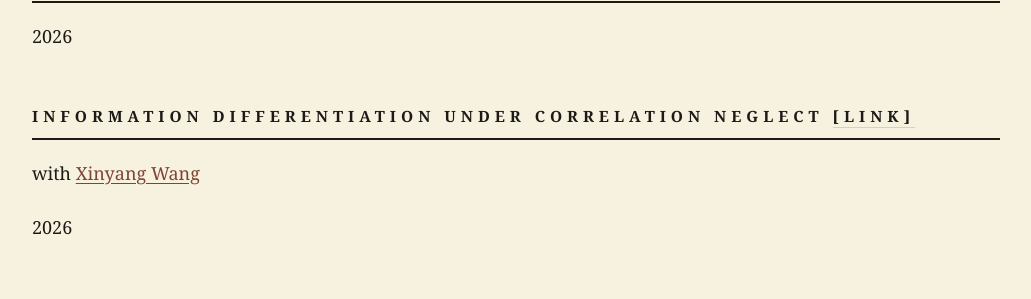
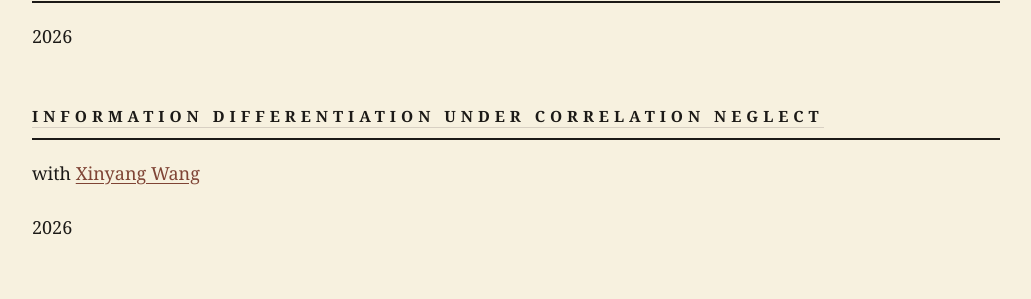
Before and after one commit to InfiniteMu/infinitemu.github.io, a Jekyll site: the page built from _pages/publications.html, in a window 1280 px wide. Shown: the part 766-1065 px from the top of the page, without its empty margins (124-1155 px from the left). Built offline with Jekyll 4.4.1, drawn with Linux system fonts in a browser that asks for light colours.

Commit message:
Link paper title directly to SSRN

```diff
--- a/_includes/archive-single.html
+++ b/_includes/archive-single.html
@@ -27,16 +27,17 @@
     {% endif %}
 
   <h2 class="archive__item-title" itemprop="headline">
-    {% unless post.nolink %}
+    {% if post.ssrnurl %}
+      <a href="{{ post.ssrnurl }}">{{ title }}</a>
+    {% elsif post.nolink %}
+      {{ title }}
+    {% else %}
       {% if post.link %}
         <a href="{{ post.link }}">{{ title }}</a> <a href="{{ base_path }}{{ post.url }}" rel="permalink"><i class="fa fa-link" aria-hidden="true" title="permalink"></i><span class="sr-only">Permalink</span></a>
       {% else %}
         <a href="{{ base_path }}{{ post.url }}" rel="permalink">{{ title }}</a>
       {% endif %}
-    {% else %}
-      {{ title }}
-    {% endunless %}
-    {% if post.ssrnurl %}<a href="{{ post.ssrnurl }}">[Link]</a>{% endif %}
+    {% endif %}
   </h2>
 
     {% if post.coauthors %}
--- a/_includes/home-research-entry.html
+++ b/_includes/home-research-entry.html
@@ -4,6 +4,8 @@
   <h4>
     {% if include.post.publicationurl %}
       <a href="{{ include.post.publicationurl }}">{{ include.post.title }}</a>
+    {% elsif include.post.ssrnurl %}
+      <a href="{{ include.post.ssrnurl }}">{{ include.post.title }}</a>
     {% elsif include.post.link %}
       <a href="{{ include.post.link }}">{{ include.post.title }}</a>
     {% elsif include.post.nolink %}
@@ -11,7 +13,6 @@
     {% else %}
       <a href="{{ include.post.url | prepend: base_path }}">{{ include.post.title }}</a>
     {% endif %}
-    {% if include.post.ssrnurl %}<a href="{{ include.post.ssrnurl }}">[Link]</a>{% endif %}
   </h4>
   {% if include.post.coauthors %}
     <p>
```
